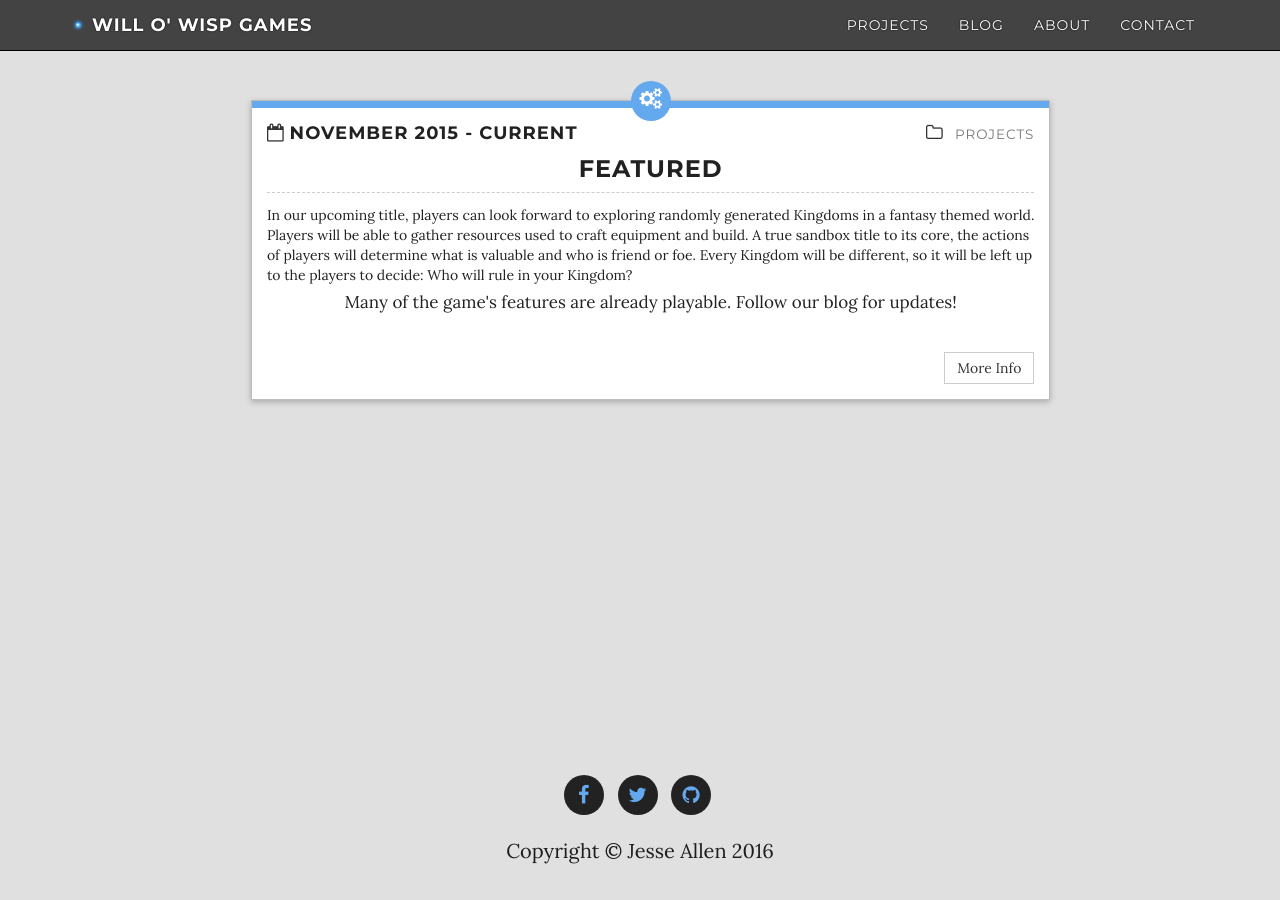
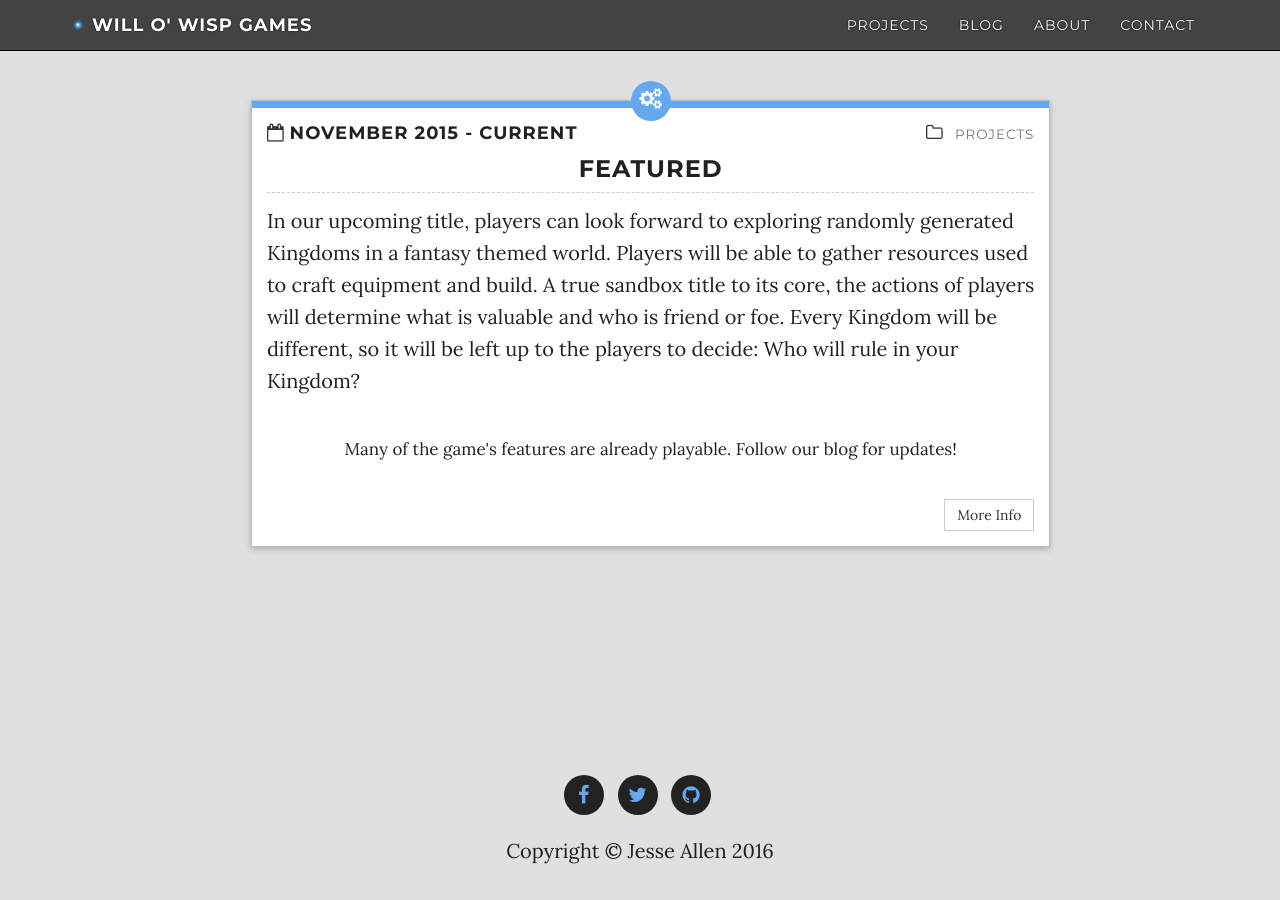
Before and after one commit to WilloWispGames/WilloWispGames.github.io, a Jekyll site: the page built from projects/index.html, in a window 1280 px wide. Built offline with Jekyll 4.4.1, drawn with Linux system fonts in a browser that asks for light colours; nearby versions of some CDN libraries.

Commit message:
Update projectPane.html

```diff
--- a/_includes/projectPane.html
+++ b/_includes/projectPane.html
@@ -18,7 +18,7 @@
 			</div>
 			<h3 class="title">Featured</h3>
 			<div class="content">
-				In our upcoming title, players can look forward to exploring randomly generated Kingdoms in a fantasy themed world. Players will be able to gather resources used to craft equipment and build. A true sandbox title to its core, the actions of players will determine what is valuable and who is friend or foe. Every Kingdom will be different, so it will be left up to the players to decide: Who will rule in your Kingdom?
+				<p>In our upcoming title, players can look forward to exploring randomly generated Kingdoms in a fantasy themed world. Players will be able to gather resources used to craft equipment and build. A true sandbox title to its core, the actions of players will determine what is valuable and who is friend or foe. Every Kingdom will be different, so it will be left up to the players to decide: Who will rule in your Kingdom?</p>
 				<div class="p2">
 					<small>Many of the game's features are already playable. Follow our blog for updates!
 					</small>
```
